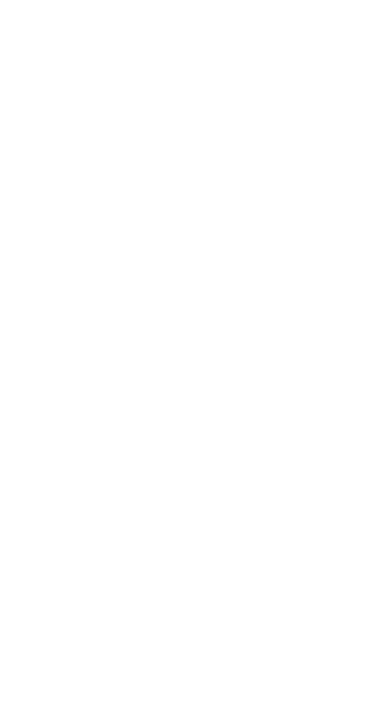
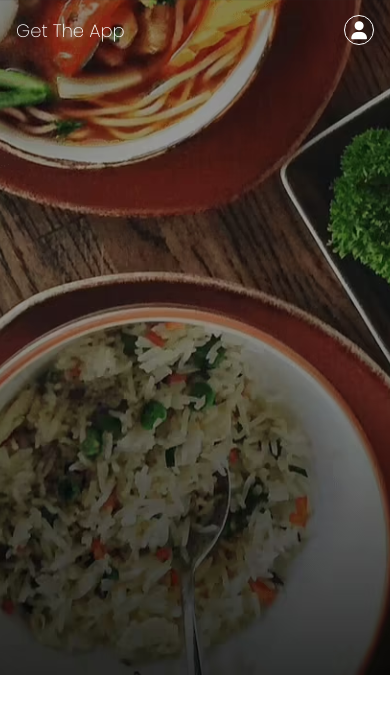
Before and after one commit to kushwahajai74/zomato-landing-page, a plain HTML site: page index.html in a window 390 px wide. Drawn offline with Linux system fonts and the light colour scheme.

Commit message:
created and styled navbar of clone

```diff
--- a/index.html
+++ b/index.html
@@ -31,5 +31,20 @@
 
     <title>Zomato Clone</title>
   </head>
-  <body></body>
+  <body>
+    <section class="hero__section">
+        <header>
+            <nav class="navbar">
+                <a href="#">Get The App</a>
+                <div class="navbar__menu_container">
+                    <a href="#" class="link">Inventor Relations</a>
+                    <a href="#" class="link">Add Restaurant</a>
+                    <a href="#" class="link">Login</a>
+                    <a href="#" class="link">Sign Up</a>
+                    <a href="#" class="user__icon"><i class="fa-solid fa-user"></i></a>
+                </div>
+            </nav>
+        </header>
+    </section>
+  </body>
 </html>
--- a/styles.css
+++ b/styles.css
@@ -0,0 +1,55 @@
+*{
+    box-sizing: border-box;
+    margin: 0;
+    padding: 0;
+    font-family: "Poppins", sans-serif;
+}
+.hero__section{
+    background: url(images/heroSectionBackground.png);
+    background-size:cover;
+    background-position: center;
+    /* background-repeat: no-repeat; */
+    color: white;
+    height: 60vh;
+}
+.navbar{
+    display: flex;
+    font-size: 18px;
+    font-weight: 250;
+    align-items: center;
+    justify-content: space-between;
+    height: 60px;
+    padding: 16px 48px;
+}
+.navbar a{
+    text-decoration: none;
+    color: white;
+}
+.navbar__menu_container{
+    display: flex;
+    gap: 30px;
+}
+.navbar__menu_container .user__icon{
+    height: 30px;
+    width: 30px;
+    border: 1px solid white;
+    border-radius: 100%;
+    align-items: center;
+    justify-content: center;
+    display: none;
+}
+@media only screen and (max-width : 600px){
+    .navbar__menu_container .user__icon{
+        display: flex;
+    }
+    .link{
+        display: none;
+    }
+    .navbar{
+        padding: 16px ;
+    }
+    .hero__section{
+        min-height: 80vh; ;
+    }
+
+}
```
